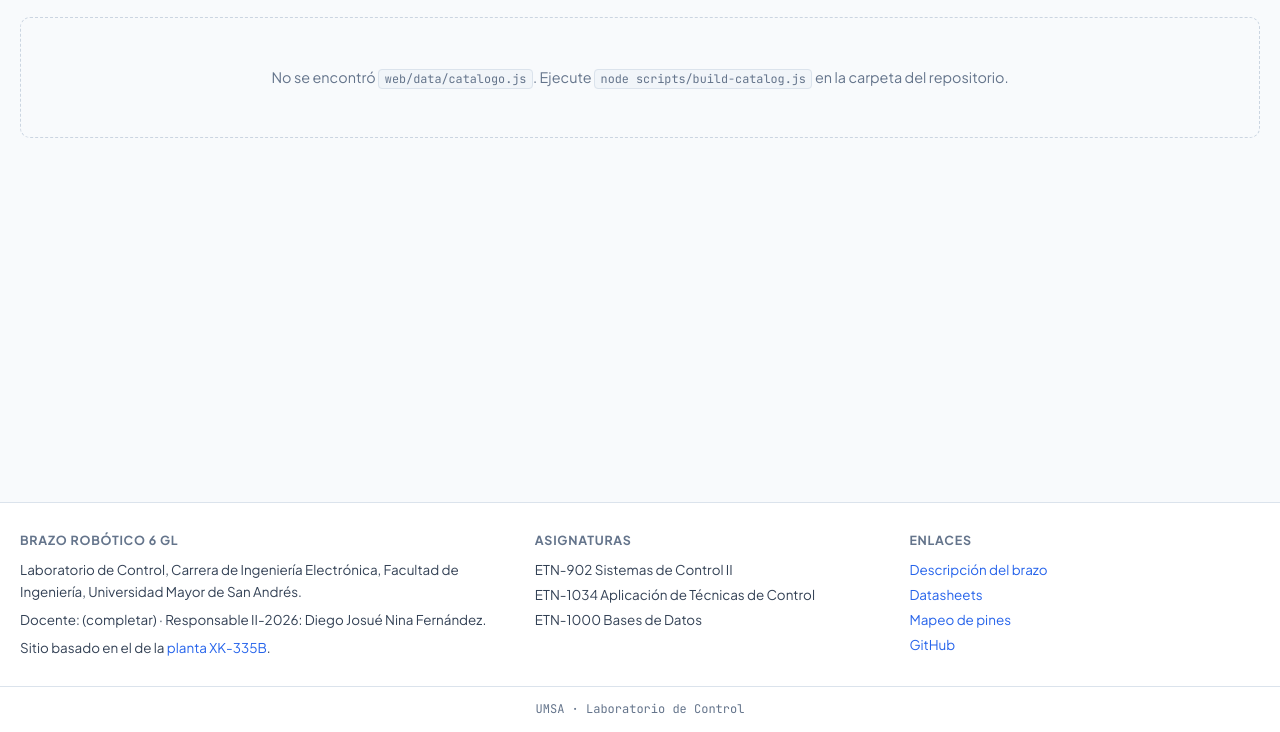
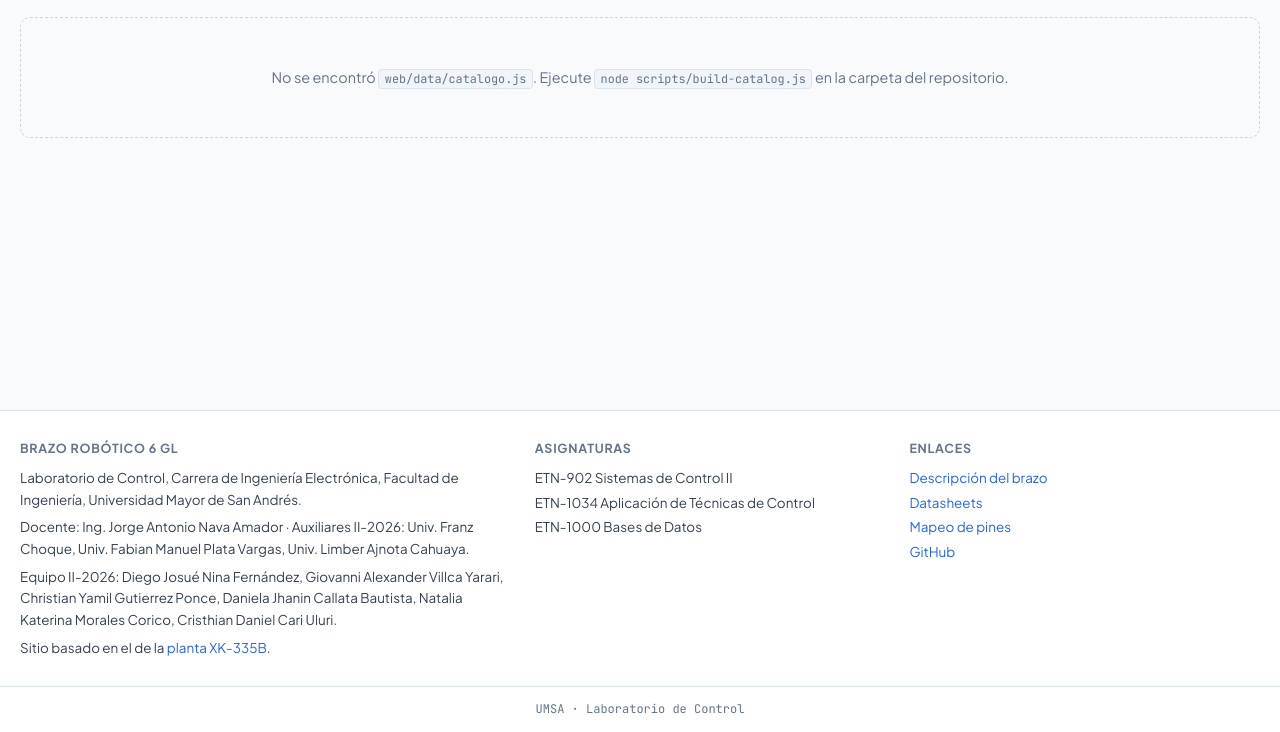
Before and after one commit to nina8296809-ai/brazo-robotico-6gl, a website: page index.html in a window 1280 px wide. Shown: the part 68-800 px from the top of the page. Drawn offline with Linux system fonts and the light colour scheme.

Commit message:
Revise footer details in index.html
Updated footer information including instructor and team members.

```diff
--- a/index.html
+++ b/index.html
@@ -198,12 +198,11 @@
   <footer>
     <div class="foot">
       <div>
-        <h4>Brazo robótico 6 GL</h4>
+               <h4>Brazo robótico 6 GL</h4>
         <p>Laboratorio de Control, Carrera de Ingeniería Electrónica, Facultad de Ingeniería, Universidad Mayor de San Andrés.</p>
-        <!-- Completar con el nombre del docente y los auxiliares del semestre -->
-        <p style="margin-top:0.4rem">Docente: (completar) · Responsable II-2026: Diego Josué Nina Fernández.</p>
-        <p style="margin-top:0.4rem">Sitio basado en el de la <a href="https://github.com/miguelangel2107/maqueta-manufactura-xk335b" target="_blank" rel="noopener">planta XK-335B</a>.</p>
-      </div>
+        <p style="margin-top:0.4rem">Docente: Ing. Jorge Antonio Nava Amador · Auxiliares II-2026: Univ. Franz Choque, Univ. Fabian Manuel Plata Vargas, Univ. Limber Ajnota Cahuaya.</p>
+        <p style="margin-top:0.4rem">Equipo II-2026: Diego Josué Nina Fernández, Giovanni Alexander Villca Yarari, Christian Yamil Gutierrez Ponce, Daniela Jhanin Callata Bautista, Natalia Katerina Morales Corico, Cristhian Daniel Cari Uluri.</p>
+        <p style="margin-top:0.4rem">Sitio basado en el de la <a href="https://github.com/miguelangel2107/maqueta-manufactura-xk335b" target="_blank" rel="noopener">planta XK-335B</a>.</p></div>
       <div>
         <h4>Asignaturas</h4>
         <ul>
```
